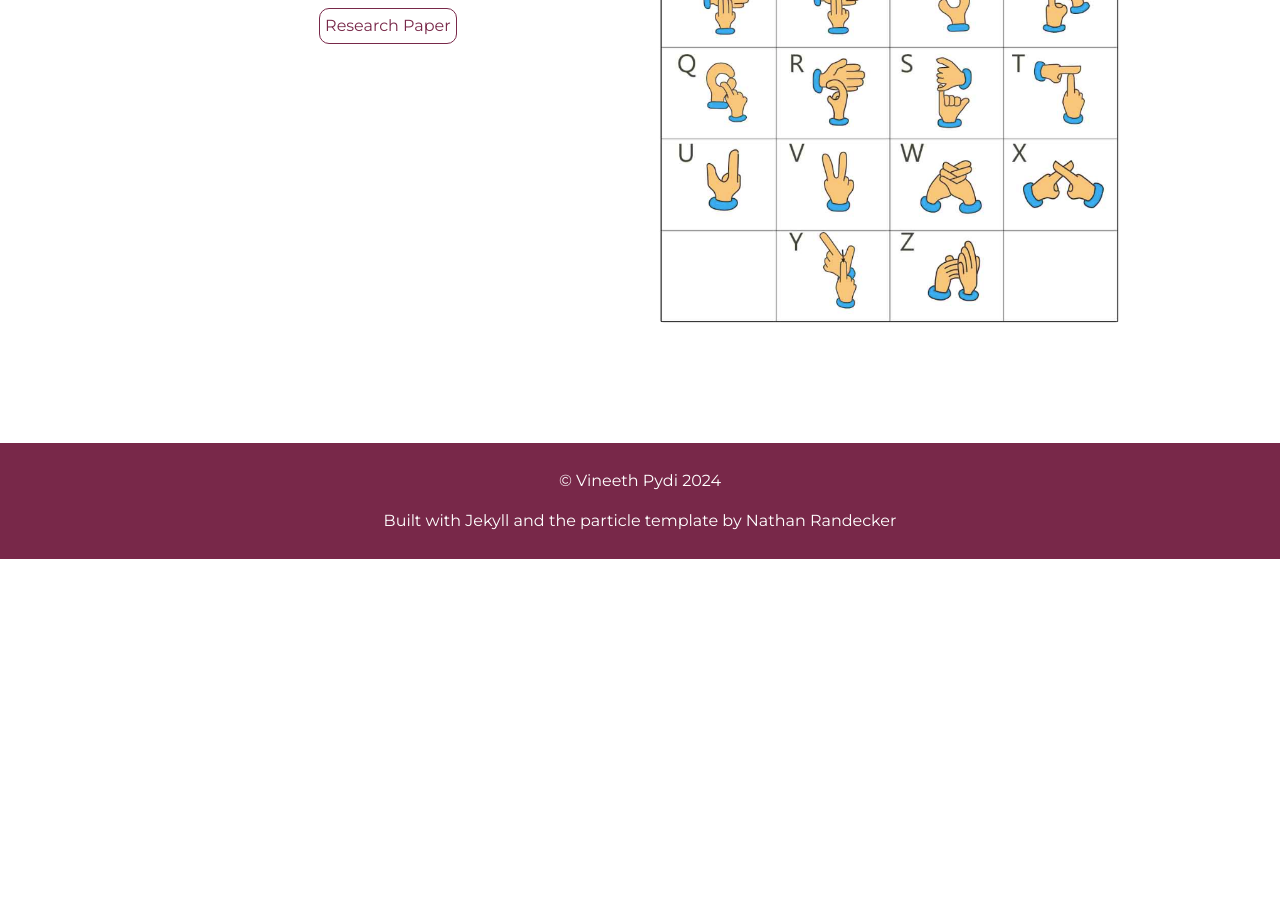
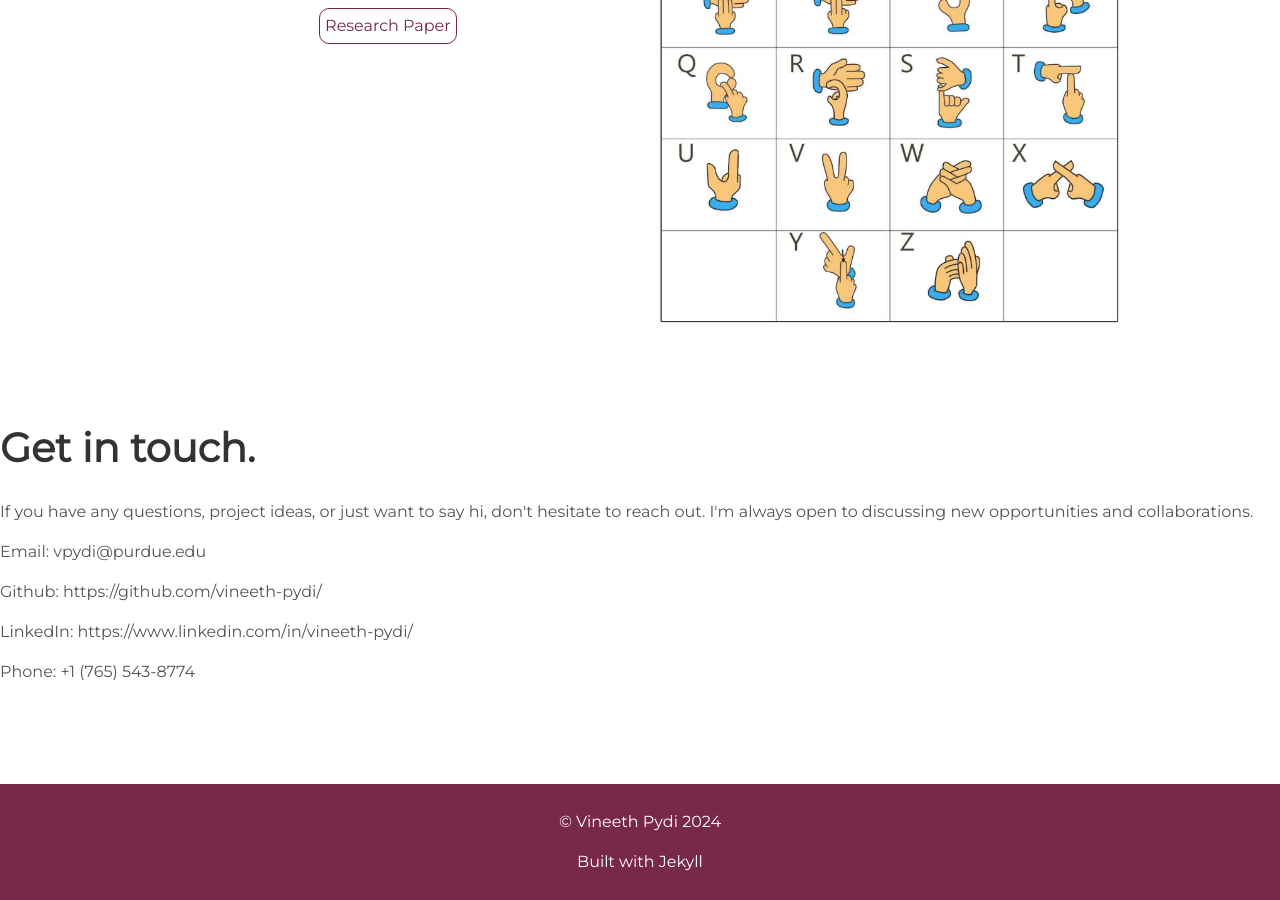
Before and after one commit to MunawarJohar/vineeth-pydi, a Jekyll site: the page built from index.html, in a window 1280 px wide and 900 px high, scrolled down 3012 px. Built offline with Jekyll 4.4.1, drawn with Linux system fonts in a browser that asks for light colours; before the commit the page ends 3571 px from its top, so only the background shows below that.

Commit message:
update footer

```diff
--- a/_includes/footer.html
+++ b/_includes/footer.html
@@ -1,6 +1,19 @@
+<!-- Contact Form Section Start -->
+<div class="contact-container">
+    <h1>Get in touch.</h1>
+    <p>If you have any questions, project ideas, or just want to say hi, don't hesitate to reach out. I'm always open to discussing new opportunities and collaborations.</p>
+    <div class="contact-info">
+        <p>Email: <span>vpydi@purdue.edu</span></p>
+        <p>Github: <span>https://github.com/vineeth-pydi/</span></p>
+        <p>LinkedIn: <span>https://www.linkedin.com/in/vineeth-pydi/</span></p>
+        <p>Phone: <span>+1 (765) 543-8774</span></p>
+    </div>
+</div>
+<!-- Contact Section End -->
+
 <footer class="footer">
     <p>&copy; {{site.username}} {{ 'now' | date: "%Y" }}</p>
-    <p>Built with Jekyll and the <a href="https://github.com/nrandecker/particle">particle</a> template by <a href="https://github.com/nrandecker">Nathan Randecker</a></p>
+    <p>Built with Jekyll</p>
 </footer>
 <script src="//cdn.jsdelivr.net/particles.js/2.0.0/particles.min.js"></script>
 <script src="{{ "/assets/js/sweet-scroll.min.js" | prepend: site.baseurl }}"></script>
```
